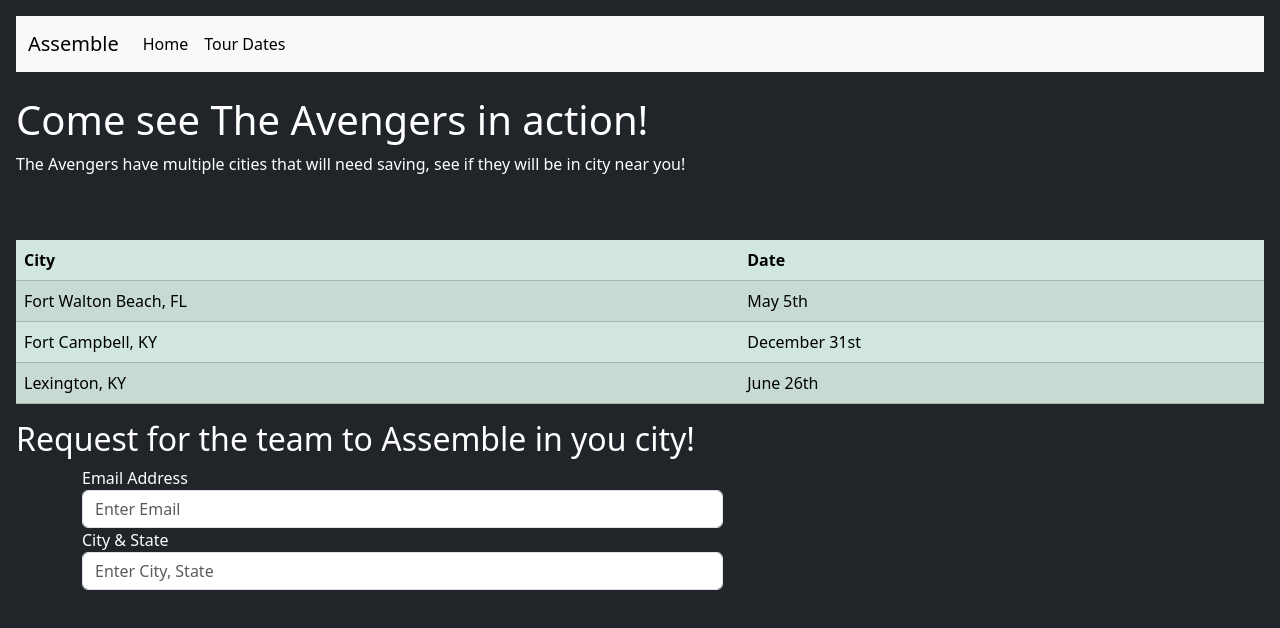
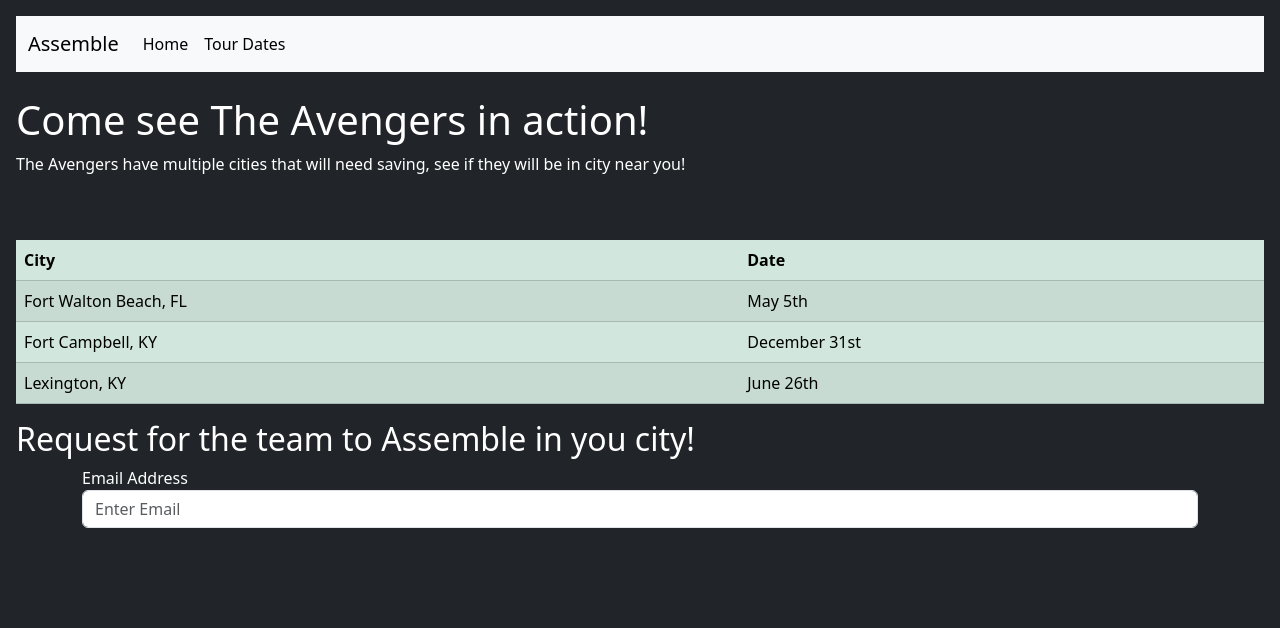
Before and after one commit to delvontedixon/Week3, a website: page tourdates.html in a window 1280 px wide. Drawn offline with nearby package versions, Linux system fonts and the light colour scheme.

Commit message:
removed city form

```diff
--- a/tourdates.html
+++ b/tourdates.html
@@ -61,15 +61,11 @@
 <!-- Form--begin email form -->
 <div class="container">
   <div class="row">
-    <div class="col-7">
+    <div class="col">
         <form>
             <div class="form-group">
                 <label for="exampleInputEmail1">Email Address</label>
                 <input type="email" class="form-control" id="exampleInputEmail" aria-describedby="emailHelp" placeholder="Enter Email">
-            </div>
-            <div class="form-group">
-                <label for="exampleCity">City & State</label>
-                <input type="text" class="form-control" id="exampleCity" aria-describedby="cityHelp" placeholder="Enter City, State">
             </div>
         </form>
     </div>
```
